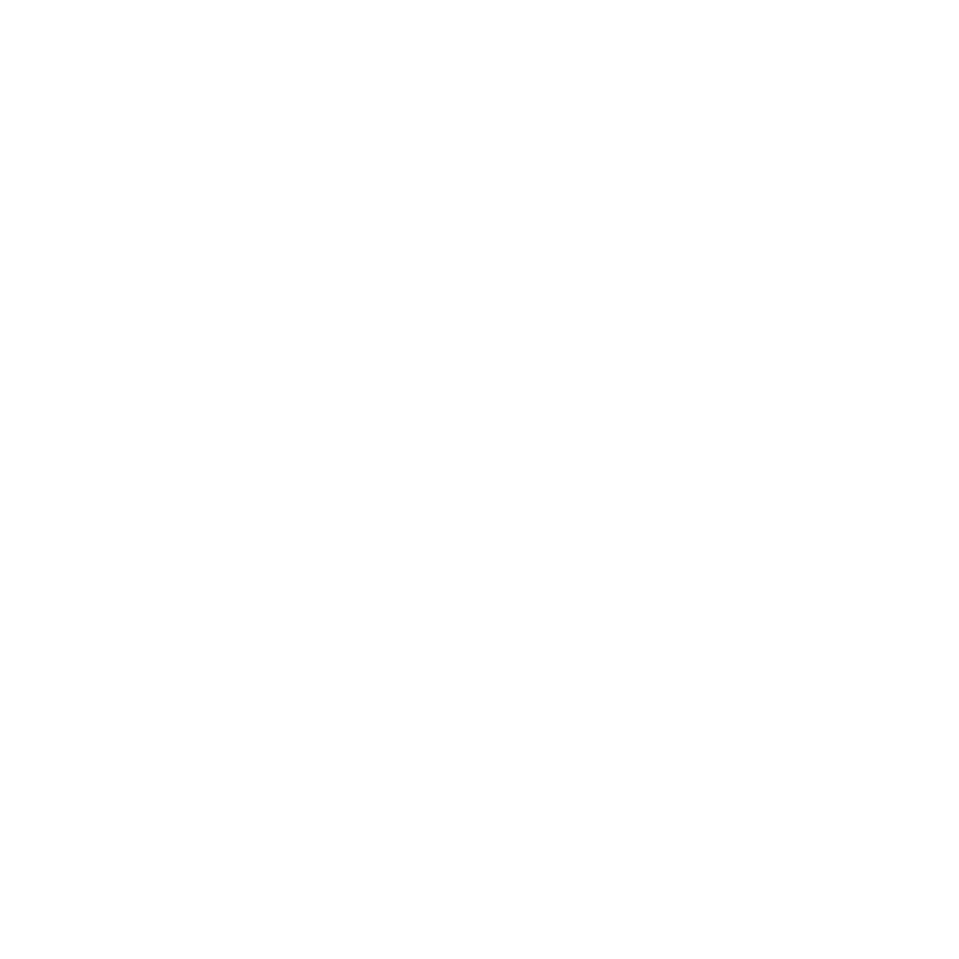
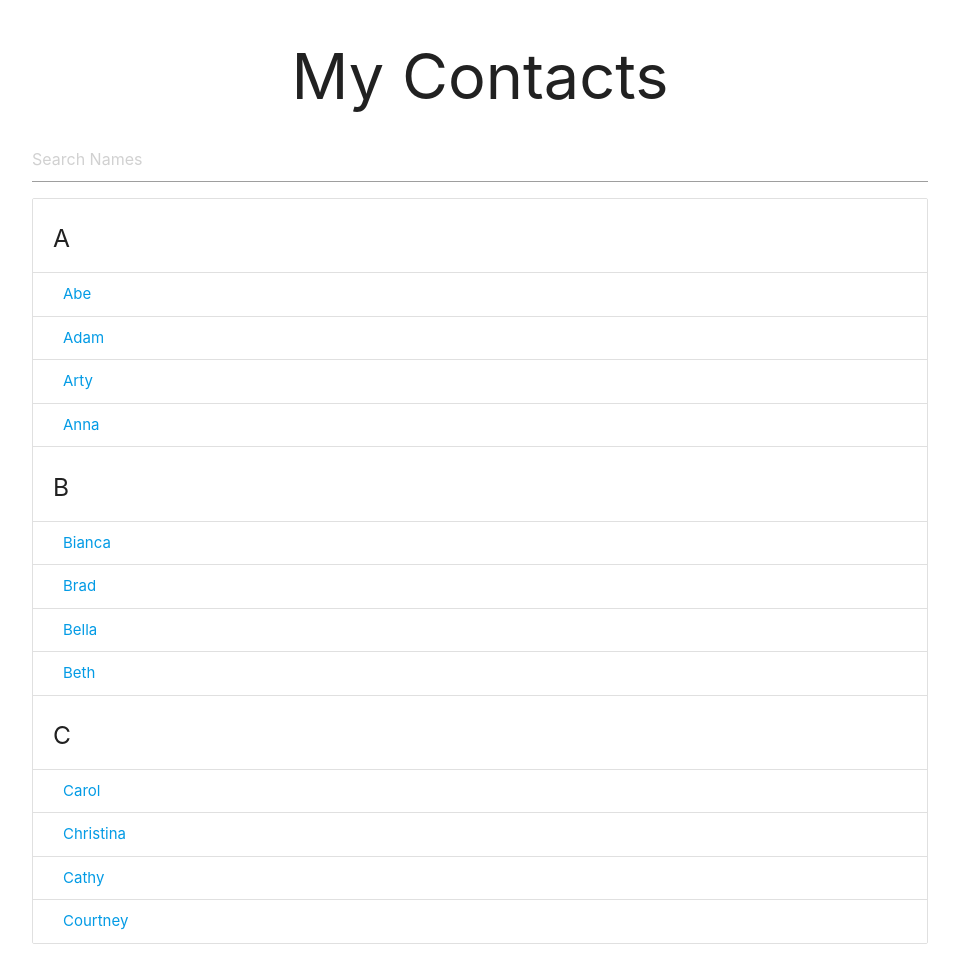
Before and after one commit to tbricca/filter-list, a plain HTML site: page index.html in a window 1280 px wide. Shown: the whole page, without its empty margins (160-1119 px from the left). Before the commit the page ends 800 px from the top, so only its background shows below. Drawn offline with nearby package versions, Linux system fonts and the light colour scheme.

Commit message:
added list of contacts and started creating function to filter it out

```diff
--- a/index.html
+++ b/index.html
@@ -12,7 +12,59 @@
 </head>
 
 <body>
+    <div class="container">
+        <h1 class="center-align">My Contacts</h1>
+        <input type="text" id="filterInput" placeholder="Search Names">
+        <ul id="names" class="collection with-header">
+            <li class="collection-header">
+                <h5>A</h5>
+            </li>
+            <li class="collection-item">
+                <a href="#">Abe</a>
+            </li>
+            <li class="collection-item">
+                <a href="#">Adam</a>
+            </li>
+            <li class="collection-item">
+                <a href="#">Arty</a>
+            </li>
+            <li class="collection-item">
+                <a href="#">Anna</a>
+            </li>
+            <li class="collection-header">
+                <h5>B</h5>
+            </li>
+            <li class="collection-item">
+                <a href="#">Bianca</a>
+            </li>
+            <li class="collection-item">
+                <a href="#">Brad</a>
+            </li>
+            <li class="collection-item">
+                <a href="#">Bella</a>
+            </li>
+            <li class="collection-item">
+                <a href="#">Beth</a>
+            </li>
+            <li class="collection-header">
+                <h5>C</h5>
+            </li>
+            <li class="collection-item">
+                <a href="#">Carol</a>
+            </li>
+            <li class="collection-item">
+                <a href="#">Christina</a>
+            </li>
+            <li class="collection-item">
+                <a href="#">Cathy</a>
+            </li>
+            <li class="collection-item">
+                <a href="#">Courtney</a>
+            </li>
 
+        </ul>
+
+    </div>
 </body>
 
 </html>
```
